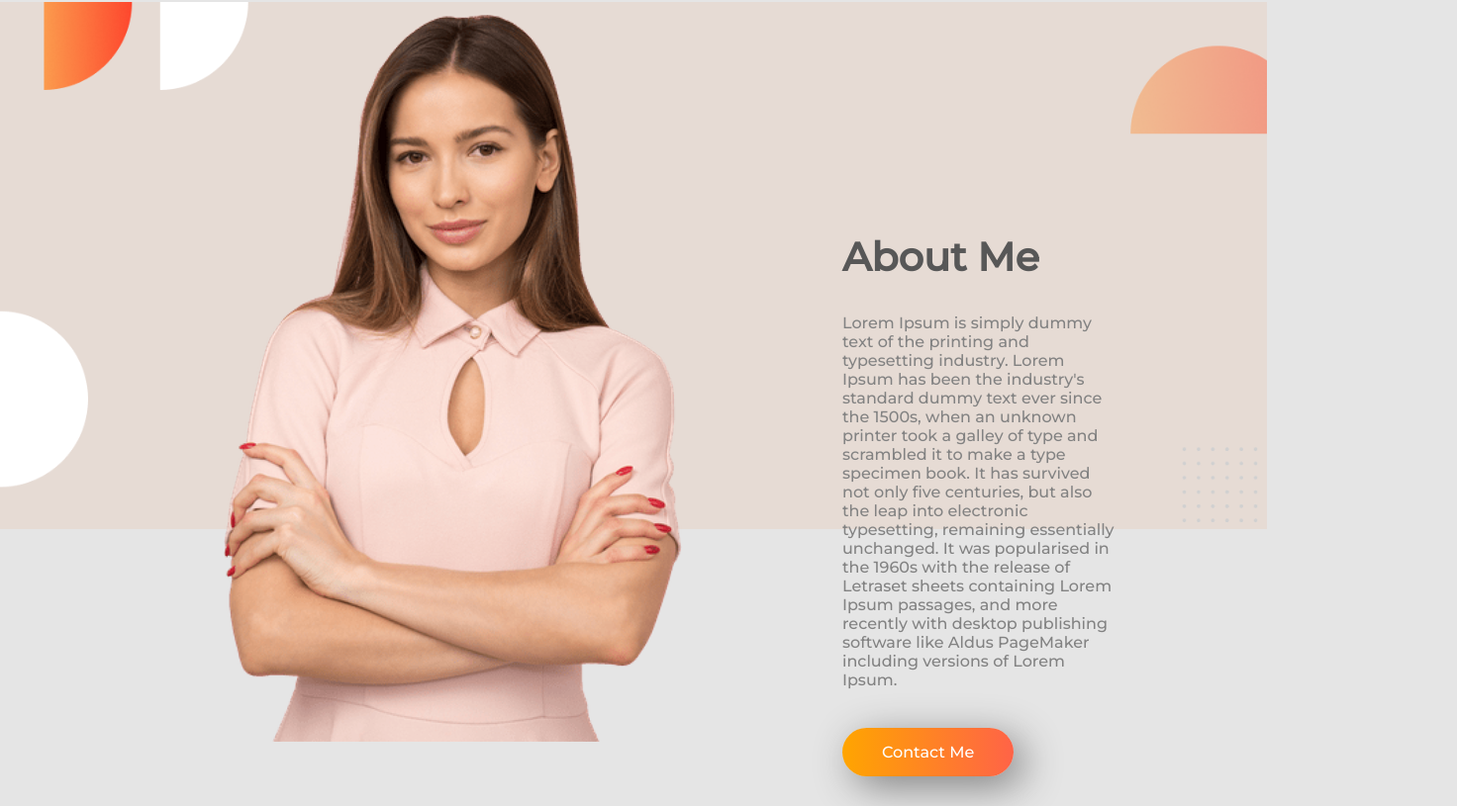
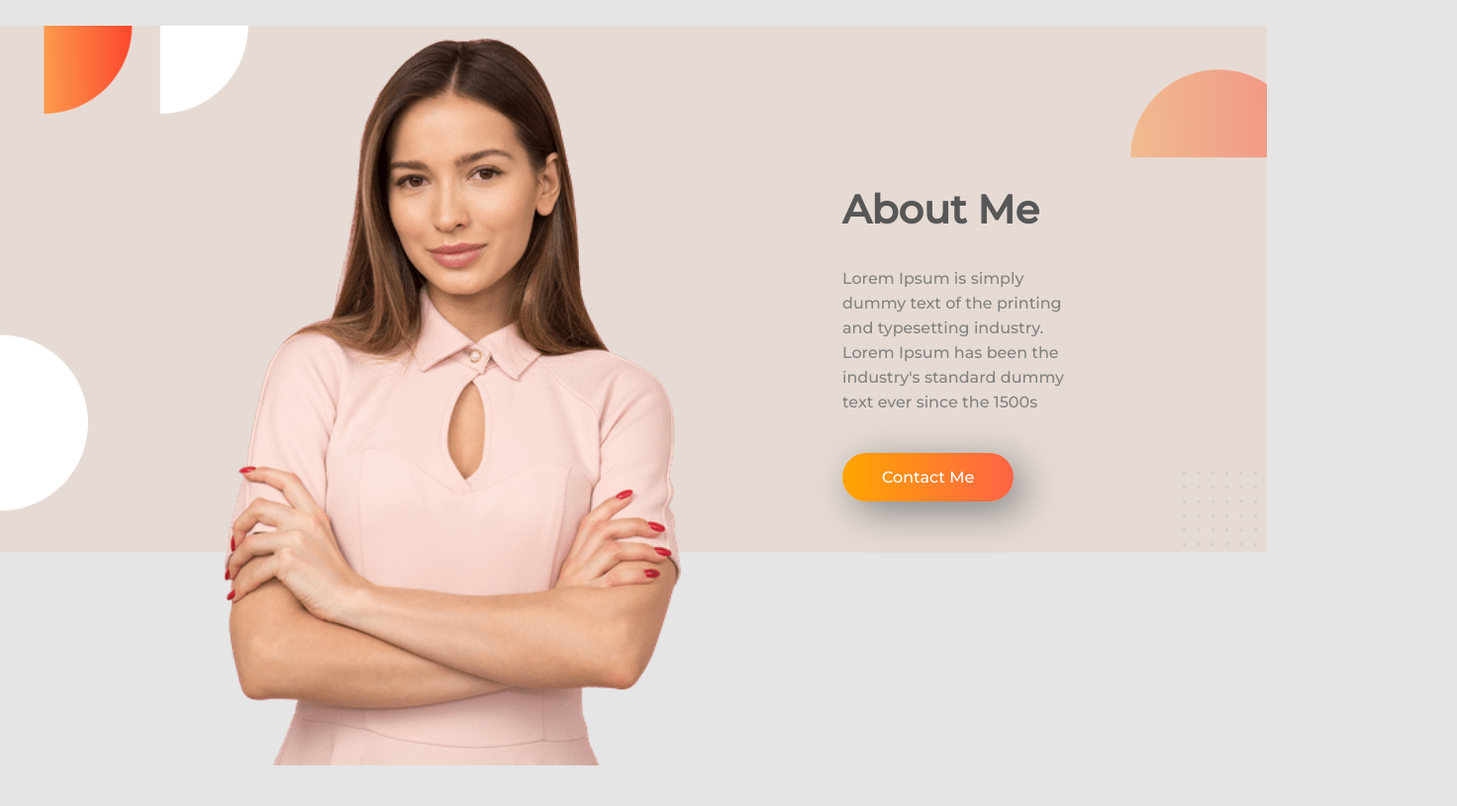
Before and after one commit to ireprised/food_assignment, a plain HTML site: page index.html in a window 1280 px wide. Shown: the part 985-1800 px from the top of the page at 99% size, 1472 px wide, since content can reach past the window. Drawn offline with Linux system fonts and the light colour scheme.

Commit message:
again some fix updated

```diff
--- a/index.html
+++ b/index.html
@@ -39,11 +39,7 @@
         <div class="half-width" id="text2">
             <h2>About Me</h2>
             <p>Lorem Ipsum is simply dummy text of the printing and typesetting industry. Lorem Ipsum has been the
-                industry's standard dummy text ever since the 1500s, when an unknown printer took a galley of type and
-                scrambled it to make a type specimen book. It has survived not only five centuries, but also the leap
-                into electronic typesetting, remaining essentially unchanged. It was popularised in the 1960s with the
-                release of Letraset sheets containing Lorem Ipsum passages, and more recently with desktop publishing
-                software like Aldus PageMaker including versions of Lorem Ipsum.
+                industry's standard dummy text ever since the 1500s
             </p>
             <br>
             <br>
--- a/style.css
+++ b/style.css
@@ -15,7 +15,8 @@ h2{
     color: orange;
 }
 p{
-    text-decoration: ;
+    display: block;
+    line-height: 25px;
 }
 
 .top-container{
@@ -48,14 +49,15 @@ p{
     margin-top: 5%
 }
 #text2{
-    margin-top: 200px;
-    margin-right: 150px;
+    margin-top: 10%;
+    margin-right: 15%;
 
 }
 #img2{
     height: 100%;
     width: 100%;
     margin-left: 5%;
+
 
 }
 #container2{
@@ -72,7 +74,7 @@ p{
     height: 450px;
     border-radius: 30px;
     padding: 1%;
-    margin-left: 10%;
+    margin-left: 9%;
     background-color: rgb(255, 255, 255);
     box-shadow: 10px 10px 40px grey;
 }
```
